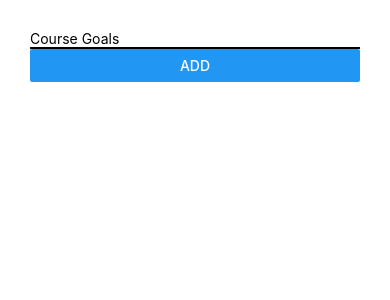
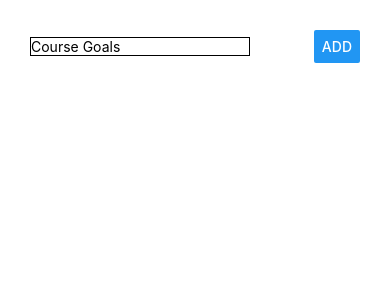
Before and after one commit to samuel-joseph/test-project, a React Native app: screen / in a window 390 px wide. Shown: the top 300 px of the page. Built offline with nearby package versions, Linux system fonts and the light colour scheme.

Commit message:
React hook is working with entered goals

```diff
--- a/App.js
+++ b/App.js
@@ -2,26 +2,42 @@ import React, { useState } from "react";
 import { StyleSheet, Text, TextInput, View, Button } from "react-native";
 
 export default function App() {
-  const [outputText, setOutputText] = useState("This text");
+  const [enteredGoal, setEnteredGoal] = useState("");
+  const goalInputHandler = (enteredText) => {
+    setEnteredGoal(enteredText);
+  };
+  const addGoalHandler = () => {
+    console.log(enteredGoal);
+  };
   return (
-    <View style={{ padding: 30 }}>
-      <View>
+    <View style={styles.padding}>
+      <View style={styles.TextHolder}>
         <TextInput
           placeholder="Course Goals"
-          style={{ borderBottomColor: "black", borderBottomWidth: 2 }}
+          onChangeText={goalInputHandler}
+          value={enteredGoal}
+          style={styles.TextInput}
         />
-        <Button title="ADD" />
+        <Button title="ADD" onPress={addGoalHandler} />
       </View>
-      <View></View>
+      <View>
+
+      </View>
     </View>
   );
 }
 
 const styles = StyleSheet.create({
-  container: {
-    flex: 1,
-    backgroundColor: "#fff",
+  padding: {
+    padding: 30,
+  },
+  TextHolder: {
+    flexDirection: "row",
+    justifyContent: "space-between",
     alignItems: "center",
-    justifyContent: "center",
+  },
+  TextInput: {
+    borderColor: "black",
+    borderWidth: 1,
   },
 });
```
